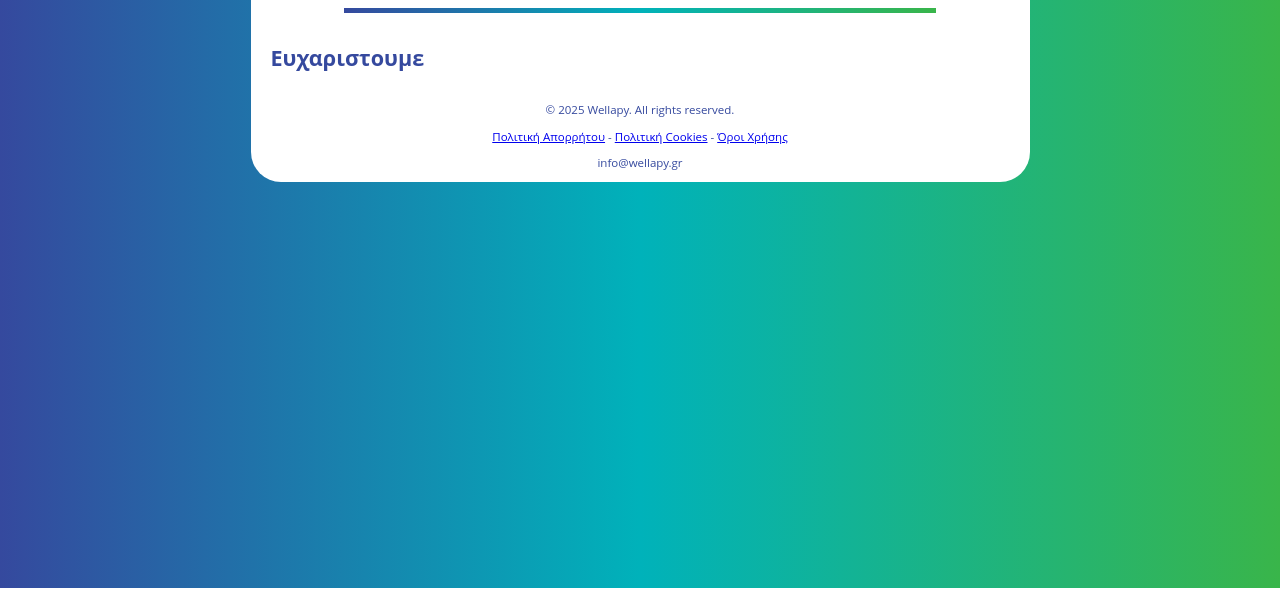
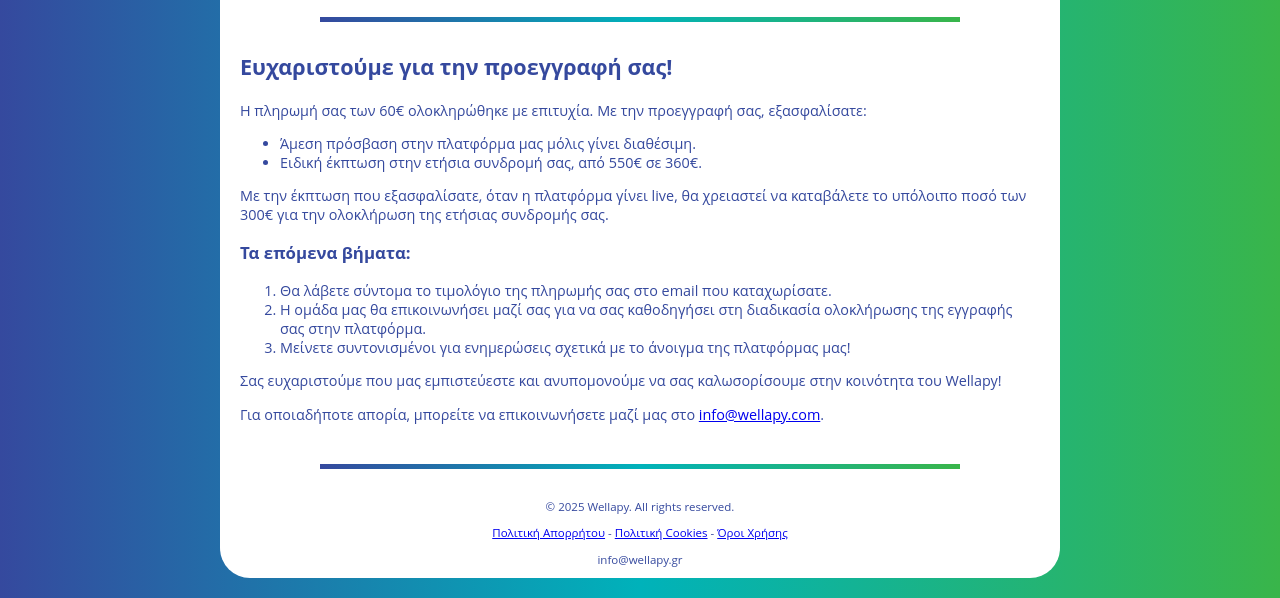
Before and after one commit to gcharikiopoulos/wellapy-under-construction, a plain HTML site: page thank-you.html in a window 1280 px wide. Shown: the part 212-810 px from the top of the page. Drawn offline with Linux system fonts and the light colour scheme.

Commit message:
added content to the thank you page

```diff
--- a/thank-you.html
+++ b/thank-you.html
@@ -25,11 +25,33 @@
         <hr />
 
         <div class="title" style="text-align: left;">
-            <h2>Ευχαριστουμε</h2>
+            <h2>Ευχαριστούμε για την προεγγραφή σας!</h2>
         </div>
 
-        <div class="container">
+        <div class="container thank-you-page">
+            <p>Η πληρωμή σας των 60€ ολοκληρώθηκε με επιτυχία. Με την προεγγραφή σας, εξασφαλίσατε:</p>
+
+            <ul>
+                <li>Άμεση πρόσβαση στην πλατφόρμα μας μόλις γίνει διαθέσιμη.</li>
+                <li>Ειδική έκπτωση στην ετήσια συνδρομή σας, από 550€ σε 360€.</li>
+            </ul>
+
+            <p>Με την έκπτωση που εξασφαλίσατε, όταν η πλατφόρμα γίνει live, θα χρειαστεί να καταβάλετε το υπόλοιπο ποσό των 300€ για την ολοκλήρωση της ετήσιας συνδρομής σας.</p>
+
+            <h3>Τα επόμενα βήματα:</h3>
+
+            <ol>
+                <li>Θα λάβετε σύντομα το τιμολόγιο της πληρωμής σας στο email που καταχωρίσατε.</li>
+                <li>Η ομάδα μας θα επικοινωνήσει μαζί σας για να σας καθοδηγήσει στη διαδικασία ολοκλήρωσης της εγγραφής σας στην πλατφόρμα.</li>
+                <li>Μείνετε συντονισμένοι για ενημερώσεις σχετικά με το άνοιγμα της πλατφόρμας μας!</li>
+            </ol>
+
+            <p>Σας ευχαριστούμε που μας εμπιστεύεστε και ανυπομονούμε να σας καλωσορίσουμε στην κοινότητα του Wellapy!</p>
+
+            <p>Για οποιαδήποτε απορία, μπορείτε να επικοινωνήσετε μαζί μας στο <a href="mailto:info@wellapy.com">info@wellapy.com</a>.</p>
         </div>
+
+        <hr style="margin-top: 40px;" />
 
         <div class="footer">
             <p>© 2025 Wellapy. All rights reserved.</p>
```
